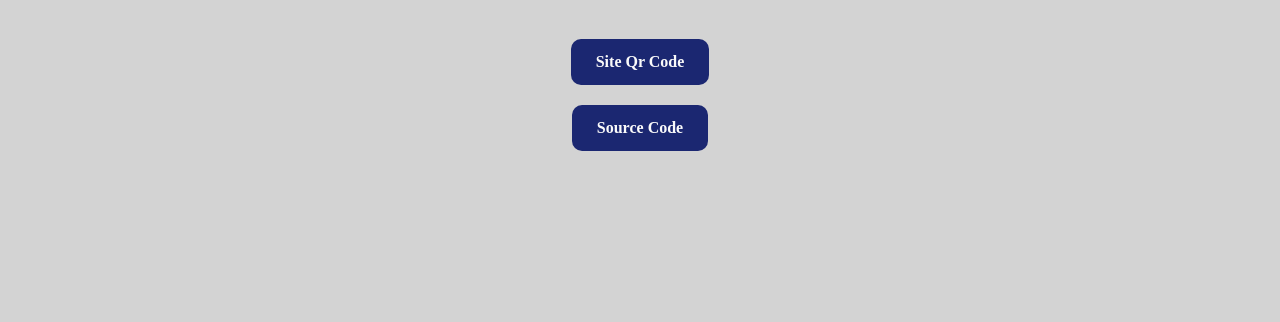
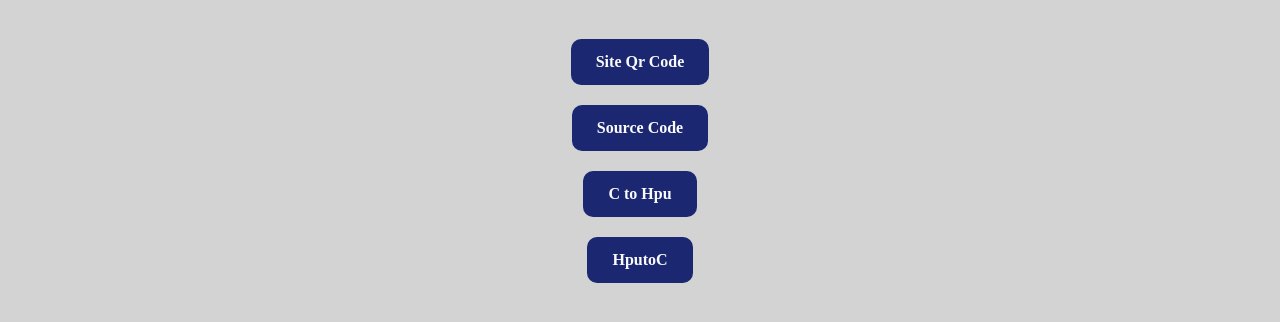
Before and after one commit to nonokirby/nonokirby.github.io, a website: page links.html in a window 1280 px wide. Shown: the part 128-450 px from the top of the page. Drawn offline with Linux system fonts and the light colour scheme.

Commit message:
Update links.html

```diff
--- a/links.html
+++ b/links.html
@@ -108,7 +108,8 @@ li a:hover:not(.active) {
 
 <btn><b><a href="/QrCode.html" style="margin:10;">Site Qr Code</a></b></btn>
 <btn><b><a href="https://github.com/nonokirby/HTMLearn" style="margin:10;">Source Code</a></b></btn>
-
+<btn><b><a href="/CtoHpu.html" style="margin:10;">C to Hpu</a></b></btn>
+<btn><b><a href="/HputoC.html" style="margin:10;">HputoC</a></b></btn>
 </div>
 
 
```
